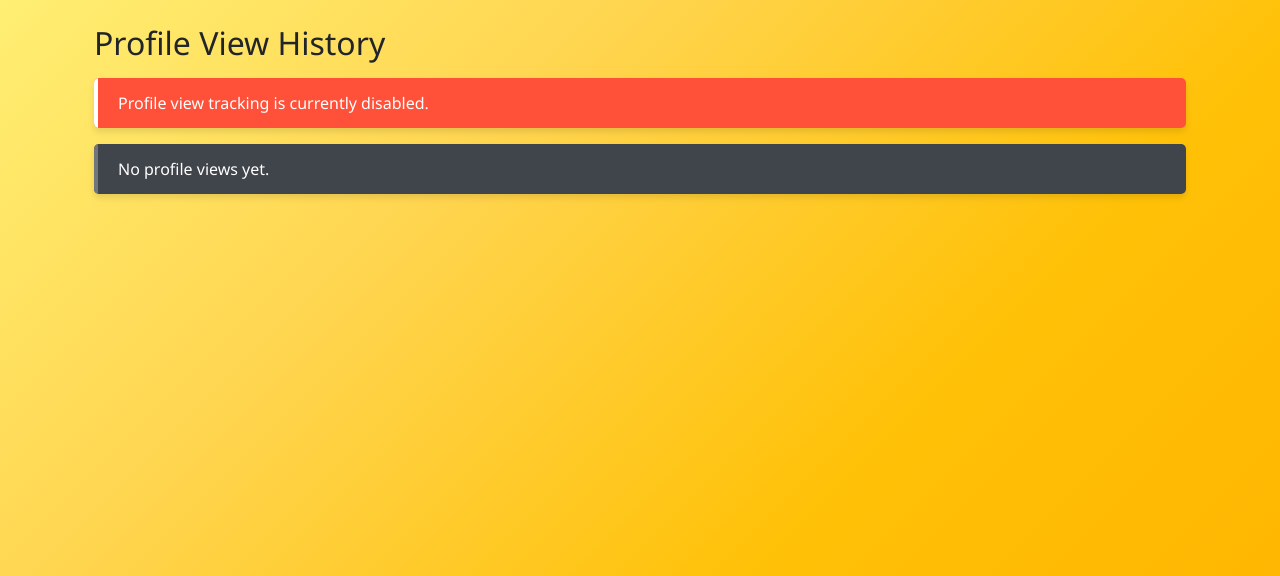
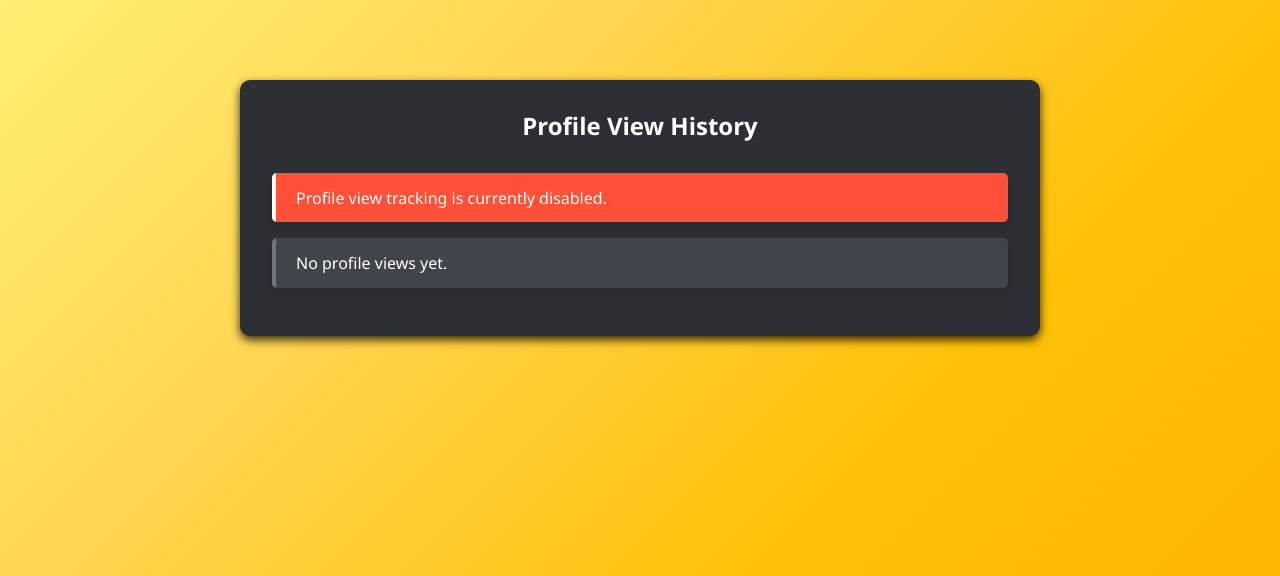
Before and after one commit to MarkoStefanov/YellowPages, a Django app: page /history/ in a window 1280 px wide. Shown: the part 56-632 px from the top of the page. Run offline with Django 5.2, Linux system fonts and the light colour scheme.

Commit message:
History UI Addition (Partial)
Help me it's not working

```diff
--- a/UCLYellowPages/templates/history.html
+++ b/UCLYellowPages/templates/history.html
@@ -1,7 +1,8 @@
 {% extends 'base.html' %}
 {% block content %}
-<div class="container">
-    <h2>Profile View History</h2>
+<div class="general-container">
+    <div class="general-card">
+        <h2 class="general-title">Profile View History</h2>
     {% if error %}
         <div class="alert alert-danger">
             {{ error }}
@@ -48,4 +49,5 @@
         </div>
     {% endif %}
     </div>
+</div>
 {% endblock %}
```
Also changed, not shown: UCLYellowPages/db.sqlite3, 1 other file. Lines whose indentation alone changed are shown as unchanged.
